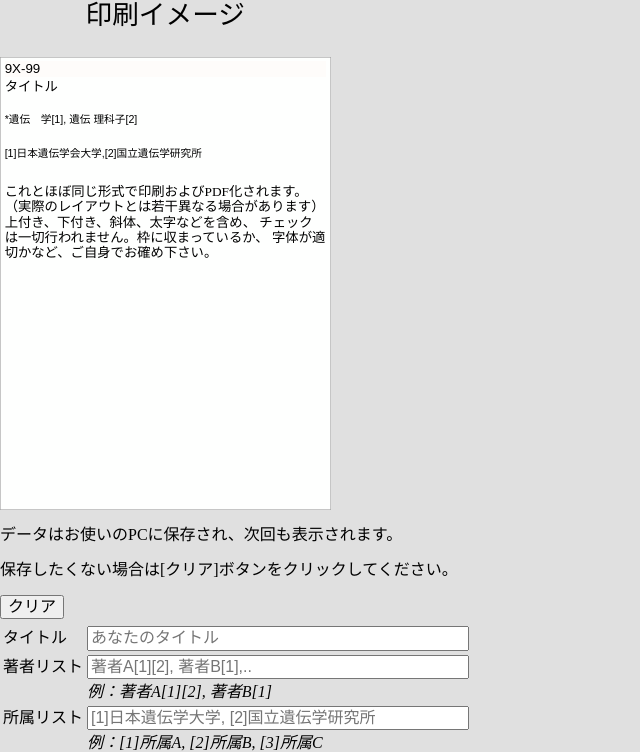
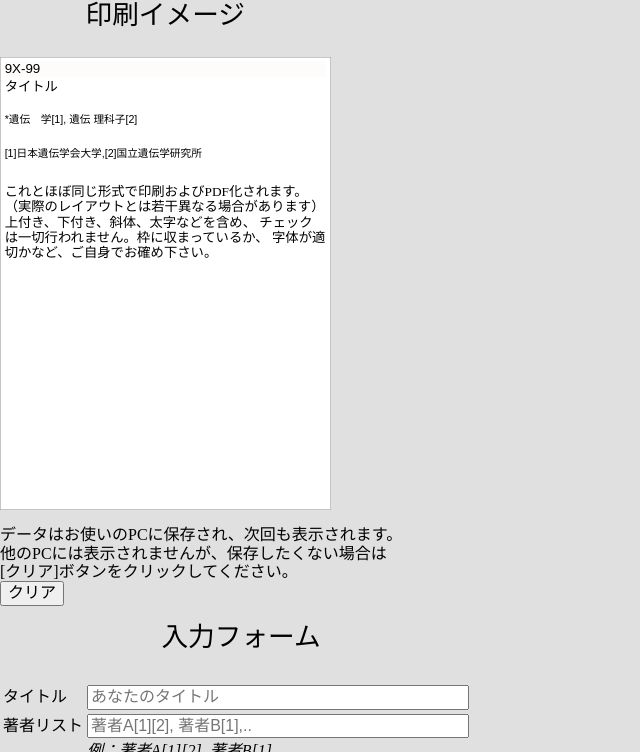
Before and after one commit to ibio-project/abstract-image, a plain HTML site: page single.html in a window 1280 px wide. Shown: the top 752 px of the page, without its empty margins (0-640 px from the left). Drawn offline with nearby package versions, Linux system fonts and the light colour scheme.

Commit message:
added title for input form

```diff
--- a/css/single.css
+++ b/css/single.css
@@ -38,7 +38,7 @@ table.print td {
     background-color: #fefffe;
 }
 
-table.print caption {
+table caption {
     font-size: 20pt;
     height: 15mm;
 }
--- a/single.html
+++ b/single.html
@@ -43,11 +43,16 @@
         <!-- input frame -->
 	<div class="col-xs-6">
 	  <!--クリアボタン-->
-	  <p>データはお使いのPCに保存され、次回も表示されます。</p>
-	  <p>保存したくない場合は[クリア]ボタンをクリックしてください。</p>
-	  <button type="button" onclick='reset_form()'>クリア</Button>
+	  <p>データはお使いのPCに保存され、次回も表示されます。<br>
+	    他のPCには表示されませんが、保存したくない場合は<br>
+	    [クリア]ボタンをクリックしてください。<br>
+	    <button type="button" onclick='reset_form()'>クリア</Button>
+	  </p>
 	  <!-- -->
           <table class='form'>
+	    <thead>
+	      <caption>入力フォーム</caption>
+	    </thead>
 	    <tbody>
 	      <tr><td colspan=2> </td></tr>
 	      <tr>
```
